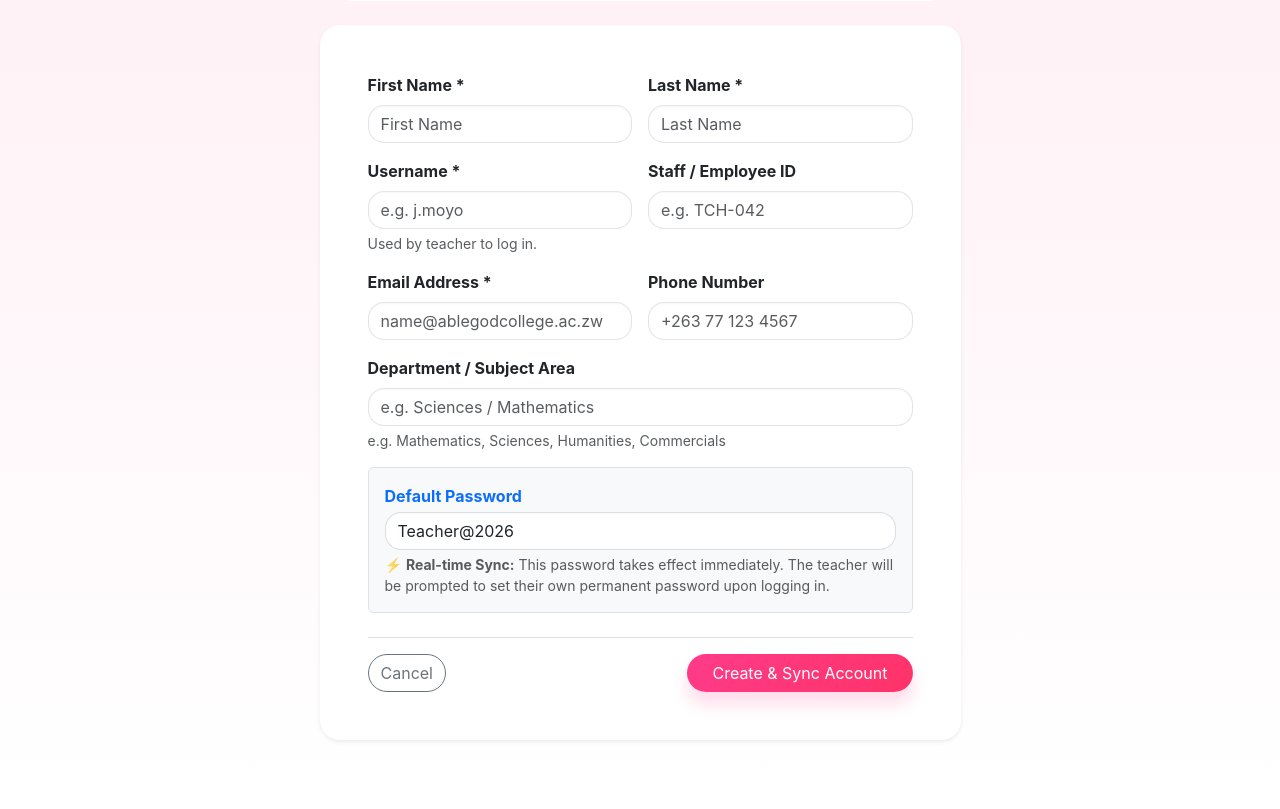
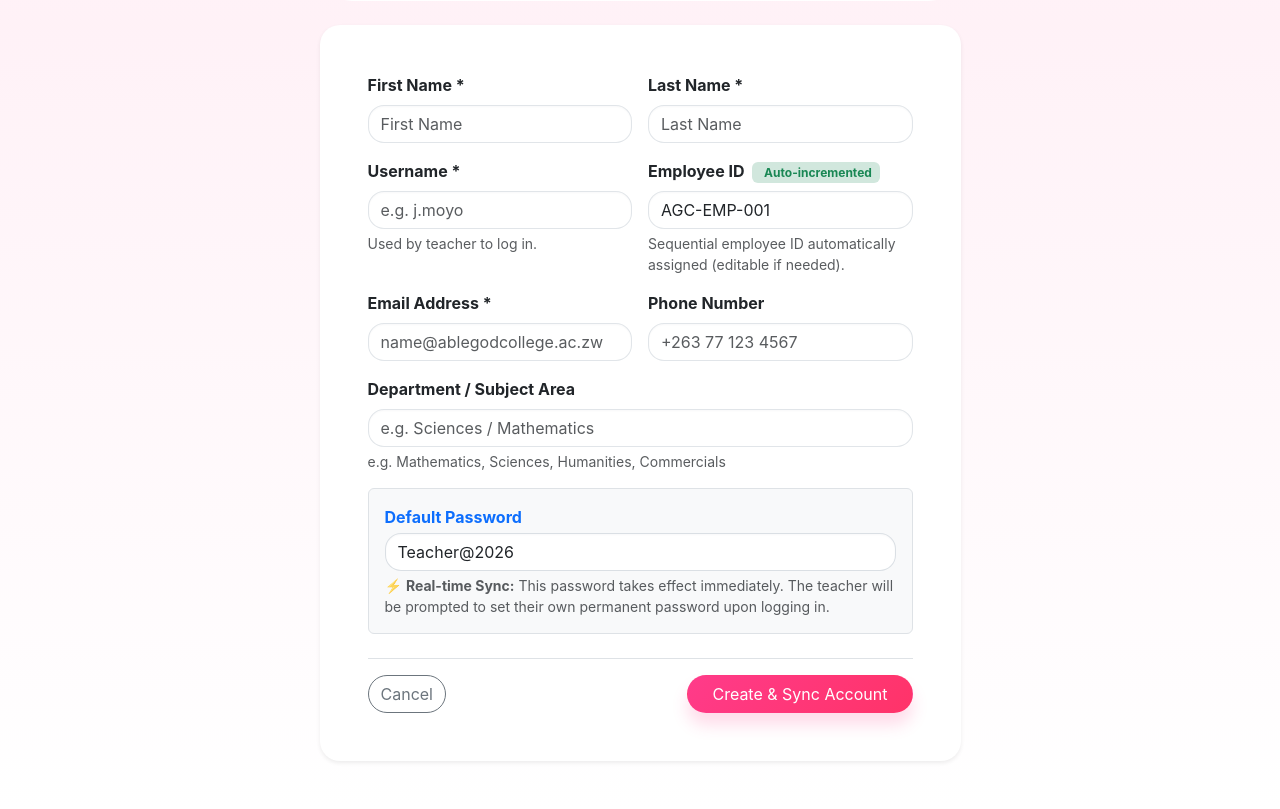
Before and after one commit to BGSoftwares/AbleGodCollegeELibrary, a Django app: page /accounts/teachers/add/ in a window 1280 px wide. Shown: the part 395-1204 px from the top of the page. Before the commit the page ends 1136 px from the top, so only its background shows below. Run offline with Django 5.2, Linux system fonts and the light colour scheme; the visitor is signed in with stand-in values (Sample User, id 1); data comes from the database, SQL or seed files in the repository; some libraries are stand-ins or nearby versions.

Commit message:
feat(accounts): support auto-increment Employee ID for teachers and fix borrowing query

```diff
--- a/accounts/forms.py
+++ b/accounts/forms.py
@@ -36,6 +36,10 @@ class TeacherCreationForm(forms.ModelForm):
         help_text='Initial temporary password for teacher. Teacher will be prompted to change it upon login.',
         widget=forms.TextInput(attrs={'class': 'form-control', 'placeholder': 'Default password e.g. Teacher@2026'})
     )
+    employee_id = forms.CharField(
+        required=False,
+        widget=forms.TextInput(attrs={'class': 'form-control', 'placeholder': 'Auto-generated next ID if blank (e.g. AGC-EMP-001)'})
+    )
 
     class Meta:
         model = User
@@ -46,9 +50,14 @@ class TeacherCreationForm(forms.ModelForm):
             'last_name': forms.TextInput(attrs={'class': 'form-control', 'placeholder': 'Last Name'}),
             'email': forms.EmailInput(attrs={'class': 'form-control', 'placeholder': 'name@ablegodcollege.ac.zw'}),
             'phone': forms.TextInput(attrs={'class': 'form-control', 'placeholder': '+263 77 123 4567'}),
-            'employee_id': forms.TextInput(attrs={'class': 'form-control', 'placeholder': 'e.g. TCH-042'}),
             'department_name': forms.TextInput(attrs={'class': 'form-control', 'placeholder': 'e.g. Sciences / Mathematics'}),
         }
+
+    def __init__(self, *args, **kwargs):
+        super().__init__(*args, **kwargs)
+        if not self.instance.pk and not self.initial.get('employee_id'):
+            from .models import generate_next_employee_id
+            self.initial['employee_id'] = generate_next_employee_id()
 
     def clean_email(self):
         email = self.cleaned_data.get('email')
--- a/accounts/models.py
+++ b/accounts/models.py
@@ -41,6 +41,36 @@ class User(AbstractUser):
     def __str__(self):
         return self.get_full_name() or self.username
 
+    def save(self, *args, **kwargs):
+        if (self.is_teacher or self.is_staff_member) and (not self.employee_id or not self.employee_id.strip()):
+            self.employee_id = generate_next_employee_id()
+        super().save(*args, **kwargs)
+
+
+def generate_next_employee_id():
+    import re
+    from datetime import datetime
+    year = datetime.now().year
+    prefix = f"AGC-EMP-"
+    existing = User.objects.filter(employee_id__startswith=prefix).values_list('employee_id', flat=True)
+    max_num = 0
+    for emp in existing:
+        m = re.search(r'(\d+)$', emp or '')
+        if m:
+            try:
+                max_num = max(max_num, int(m.group(1)))
+            except ValueError:
+                pass
+    if max_num == 0:
+        for emp in User.objects.values_list('employee_id', flat=True):
+            m = re.search(r'(\d+)$', emp or '')
+            if m:
+                try:
+                    max_num = max(max_num, int(m.group(1)))
+                except ValueError:
+                    pass
+    return f"{prefix}{max_num + 1:03d}"
+
 
 class ActivityLog(models.Model):
     user = models.ForeignKey(settings.AUTH_USER_MODEL, on_delete=models.CASCADE, related_name='activity_logs')
--- a/dashboard/views.py
+++ b/dashboard/views.py
@@ -13,7 +13,7 @@ from accounts.permissions import admin_required, teacher_or_librarian_required
 @login_required
 def dashboard(request):
     books = Book.objects.select_related('publisher', 'uploaded_by').prefetch_related('authors', 'categories').all().order_by('-created_at')
-    borrowings = Borrowing.objects.select_related('borrower', 'book').all().order_by('-borrow_date')[:10]
+    borrowings = Borrowing.objects.select_related('borrower', 'book').all().order_by('-borrowed_at')[:10]
 
     # Gallery items for the dashboard (photos and videos)
     gallery_items = GalleryItem.objects.filter(is_featured=True).order_by('-created_at')[:12]
--- a/templates/accounts/add_teacher.html
+++ b/templates/accounts/add_teacher.html
@@ -47,8 +47,9 @@
                             </div>
 
                             <div class="col-md-6">
-                                <label class="form-label fw-bold">Staff / Employee ID</label>
+                                <label class="form-label fw-bold">Employee ID <span class="badge bg-success-subtle text-success ms-1"><i class="bi bi-magic me-1"></i>Auto-incremented</span></label>
                                 {{ form.employee_id }}
+                                <div class="form-text small">Sequential employee ID automatically assigned (editable if needed).</div>
                                 {% if form.employee_id.errors %}<div class="text-danger small">{{ form.employee_id.errors.0 }}</div>{% endif %}
                             </div>
 
--- a/templates/accounts/edit_teacher.html
+++ b/templates/accounts/edit_teacher.html
@@ -52,7 +52,7 @@
                             </div>
 
                             <div class="col-md-6">
-                                <label class="form-label fw-bold">Staff ID</label>
+                                <label class="form-label fw-bold">Employee ID</label>
                                 {{ form.employee_id }}
                                 {% if form.employee_id.errors %}<div class="text-danger small">{{ form.employee_id.errors.0 }}</div>{% endif %}
                             </div>
--- a/templates/accounts/manage_teachers.html
+++ b/templates/accounts/manage_teachers.html
@@ -84,7 +84,7 @@
                     <thead class="table-light">
                         <tr>
                             <th>Teacher Name & Username</th>
-                            <th>Staff ID / Dept</th>
+                            <th>Employee ID / Dept</th>
                             <th>Email & Phone</th>
                             <th>Password Status</th>
                             <th>Account Status</th>
```
